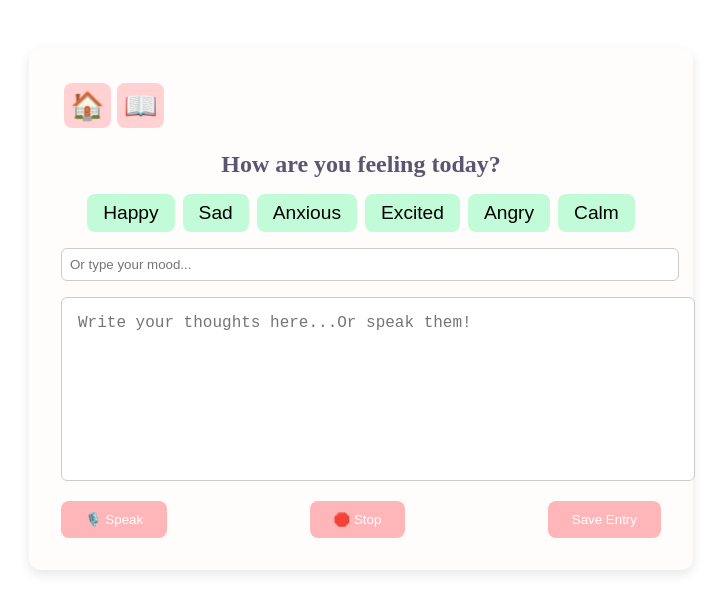
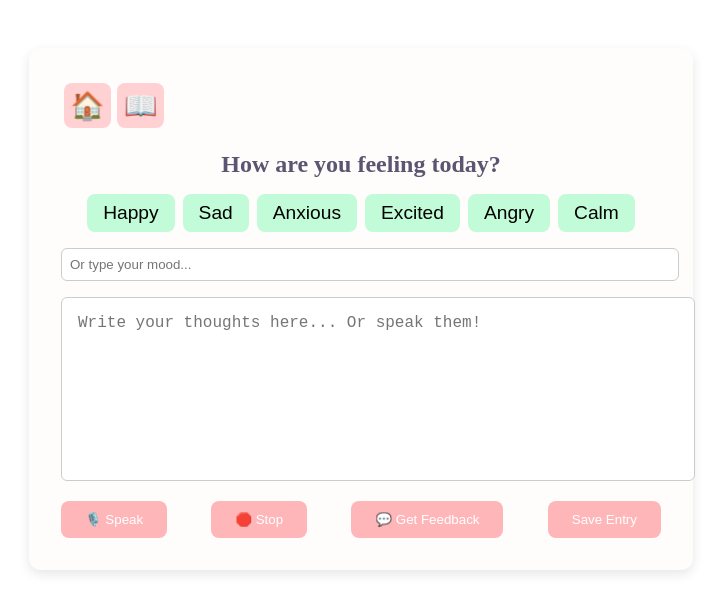
Before and after one commit to ShaynaMBarclay/vent2me, a React (Vite) app: page /journal in a window 1280 px wide. Shown: the top 612 px of the page, without its empty margins (279-1005 px from the left). Built offline with nearby package versions, Linux system fonts and the light colour scheme; the HTML template or start-up script is replaced by a standard one.

Commit message:
added ai functions

```diff
--- a/package.json
+++ b/package.json
@@ -9,6 +9,7 @@
     "preview": "vite preview"
   },
   "dependencies": {
+    "axios": "^1.9.0",
     "dialogflow": "^4.0.3",
     "react": "^18.2.0",
     "react-dom": "^18.2.0",
--- a/src/pages/Journal.jsx
+++ b/src/pages/Journal.jsx
@@ -1,6 +1,7 @@
 import { useState, useEffect, useRef } from 'react';
 import { useNavigate } from 'react-router-dom';
 import '../styles/Journal.css';
+import axios from 'axios';
 
 const moods = ['Happy', 'Sad', 'Anxious', 'Excited', 'Angry', 'Calm'];
 
@@ -9,6 +10,7 @@ function Journal() {
   const [customMood, setCustomMood] = useState('');
   const [entry, setEntry] = useState('');
   const [isListening, setIsListening] = useState(false);
+  const [aiResponse, setAiResponse] = useState('');
   const recognitionRef = useRef(null);
   const isListeningRef = useRef(false);
   const navigate = useNavigate();
@@ -70,6 +72,18 @@ function Journal() {
     }
   };
 
+  const handleGeminiResponse = async () => {
+    const mood = selectedMood || customMood.trim();
+    if (!mood || !entry.trim()) return;
+
+    try {
+      const response = await axios.post('http://localhost:3000/gemini', { journalEntry: entry });
+      setAiResponse(response.data.reply); // Set AI response
+    } catch (error) {
+      console.error('Error getting AI response:', error);
+    }
+  };
+
   const handleSubmit = (e) => {
     e.preventDefault();
 
@@ -83,9 +97,11 @@ function Journal() {
       date: new Date().toISOString(),
     };
 
+    // Store entry in localStorage (optional)
     const existingEntries = JSON.parse(localStorage.getItem('journalEntries')) || [];
     localStorage.setItem('journalEntries', JSON.stringify([newEntry, ...existingEntries]));
 
+    // Reset states
     setSelectedMood('');
     setCustomMood('');
     setEntry('');
@@ -134,10 +150,17 @@ function Journal() {
 
       <textarea
         className="journal-entry"
-        placeholder="Write your thoughts here...Or speak them!"
+        placeholder="Write your thoughts here... Or speak them!"
         value={entry}
         onChange={(e) => setEntry(e.target.value)}
       />
+
+      {aiResponse && (
+        <div className="ai-response">
+          <h3>AI's Feedback:</h3>
+          <p>{aiResponse}</p>
+        </div>
+      )}
 
       <div className="journal-actions">
         <button onClick={startListening} className="voice-button" disabled={isListening}>
@@ -146,9 +169,9 @@ function Journal() {
         <button onClick={stopListening} className="voice-button" disabled={!isListening}>
           🛑 Stop
         </button>
-        {/* <button onClick={handleGeminiResponse} className="enter-button">
-        💬 Get Feedback
-        </button> */}
+        <button onClick={handleGeminiResponse} className="enter-button">
+          💬 Get Feedback
+        </button>
         <button onClick={handleSubmit} className="submit-button">
           Save Entry
         </button>
```
Also changed, not shown: 1 other file (tests, documents, lock files or other folders).
